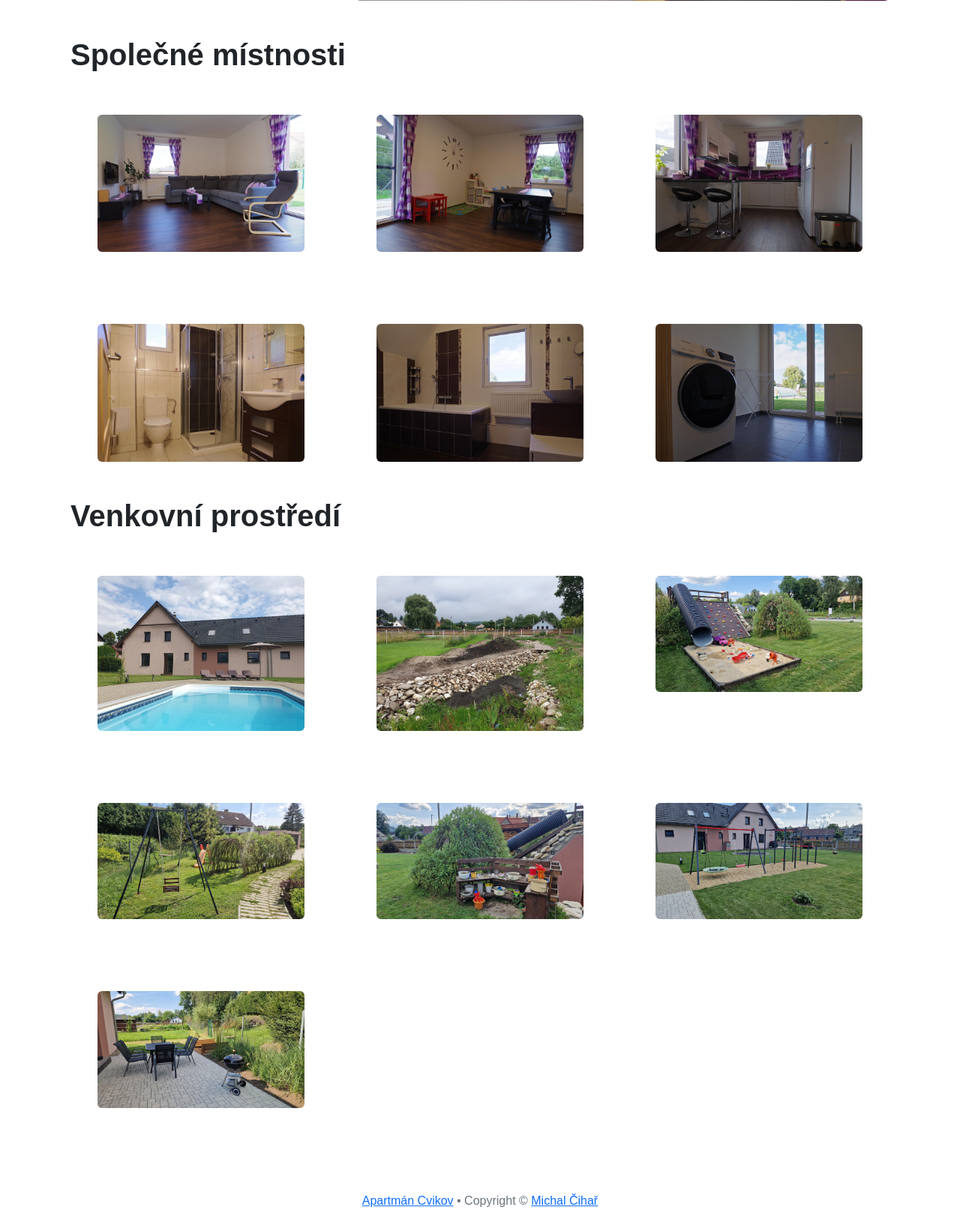
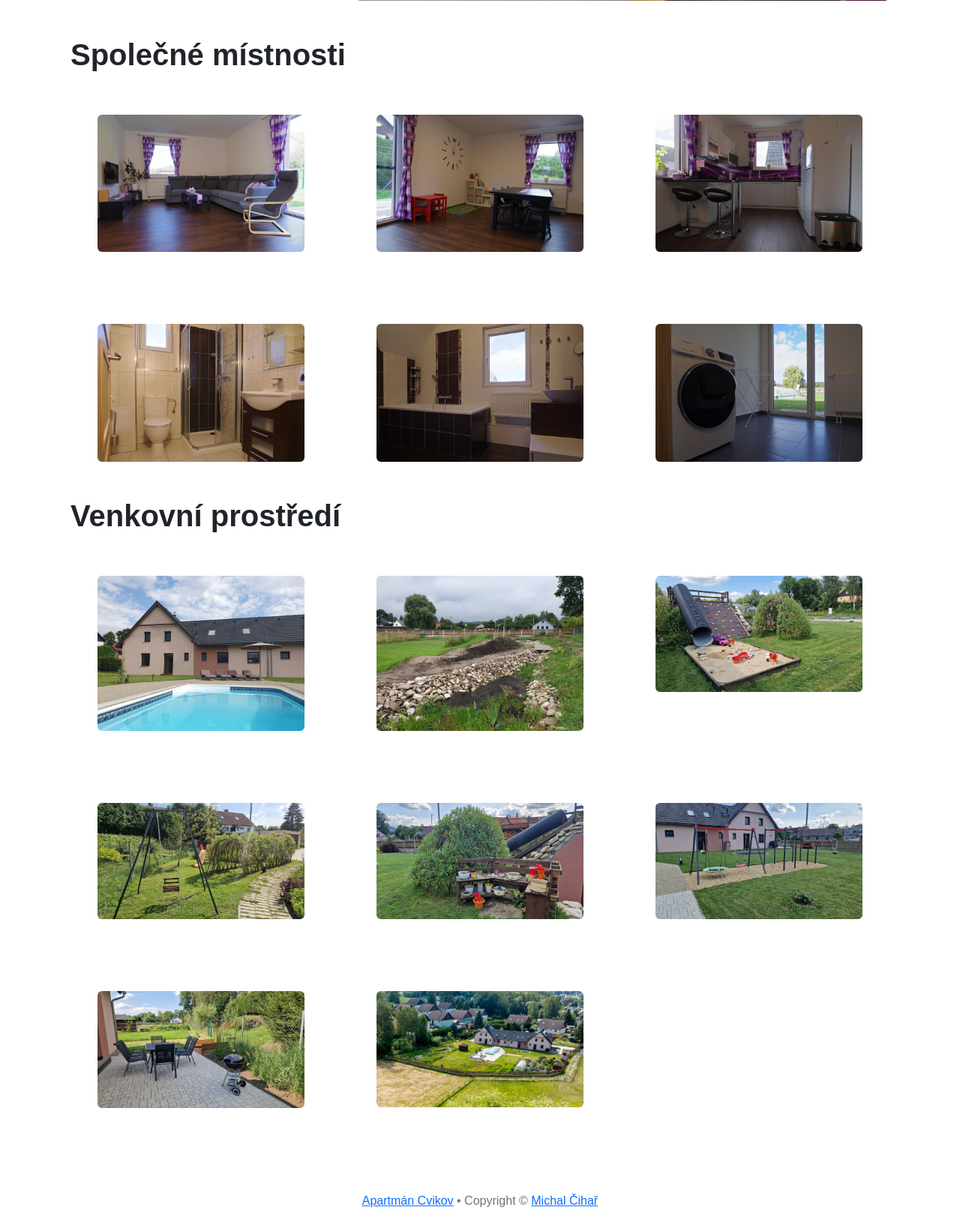
Before and after one commit to nijel/apartmancvikov, a Django app: page /en/ in a window 1280 px wide. Shown: the part 3293-4923 px from the top of the page at 75% size. Run offline with Django 3.2, Linux system fonts and the light colour scheme; some libraries are stand-ins or nearby versions; some web fonts are replaced.

Commit message:
nove fotky

```diff
--- a/apartmancvikov/templates/index.html
+++ b/apartmancvikov/templates/index.html
@@ -158,6 +158,11 @@
     <img src="{% static "foto/terasa.jpg" %}" class="rounded img-fluid" />
   </a>
   </div>
+  <div class="col-lg-4 col-md-12 mb-4 mb-lg-0 p-5">
+  <a href="{% static "foto/letecky.jpg" %}" data-toggle="lightbox" data-gallery="lightbox" data-caption="{% trans "Letecký pohled" %}" alt="{% trans "Letecký pohled" %}">
+    <img src="{% static "foto/letecky.jpg" %}" class="rounded img-fluid" />
+  </a>
+  </div>
   </div>
 
 </div>
```
Also changed, not shown: apartmancvikov/static/bg.jpg, apartmancvikov/static/foto/letecky.jpg (added).
